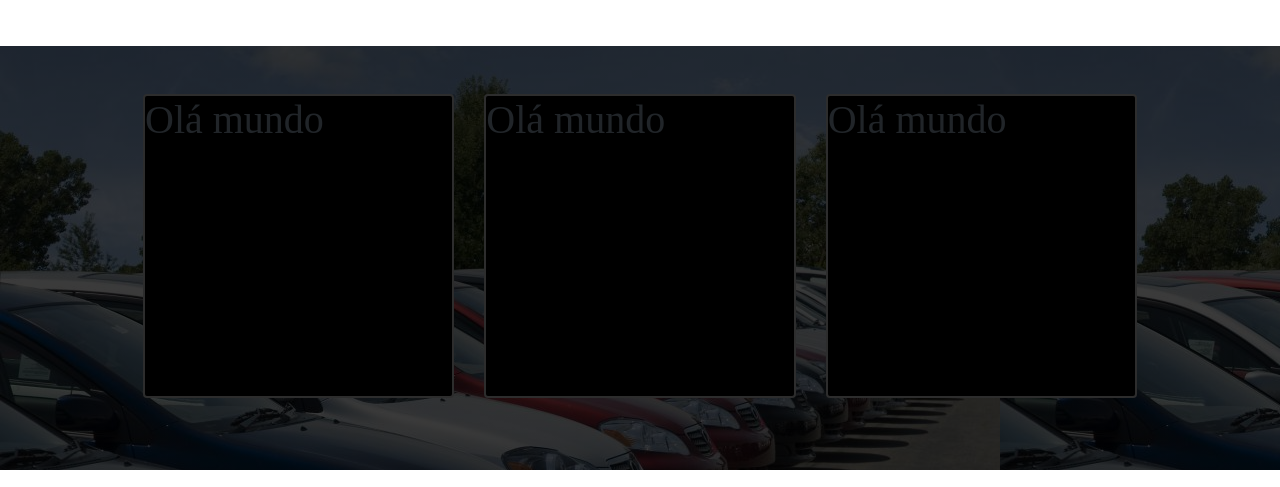
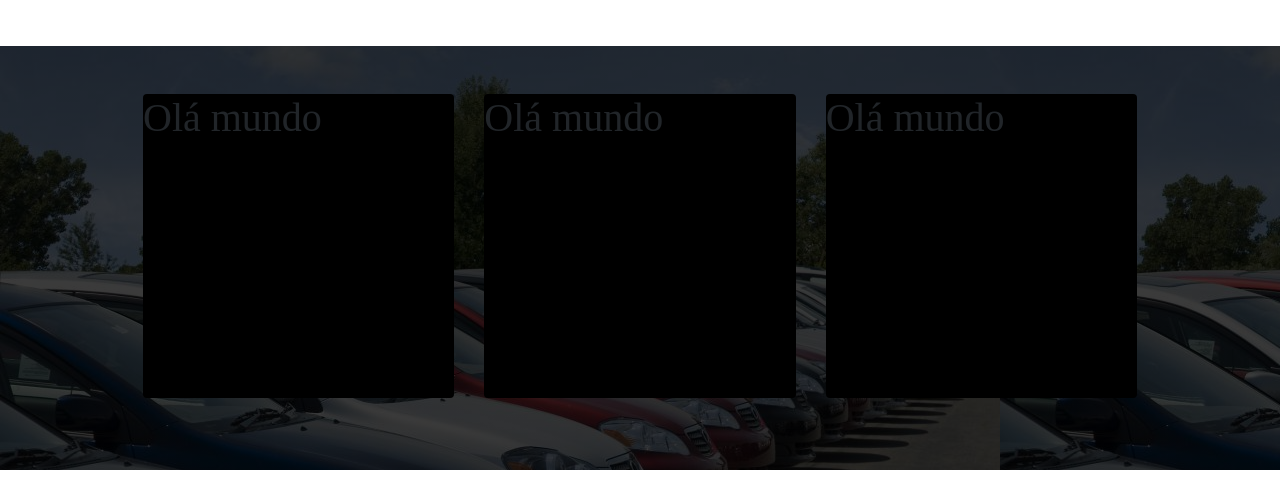
Before and after one commit to PedroMakengo/pap-estacionamento, a PHP site: page / in a window 1280 px wide. Shown: the part 1778-2265 px from the top of the page. Run offline with PHP 8.4, Linux system fonts and the light colour scheme.

Commit message:
Eliminando a borda

```diff
--- a/theme/assets/styles/estacionamento.css
+++ b/theme/assets/styles/estacionamento.css
@@ -190,8 +190,6 @@
   border-radius: 0.25rem;
   background-color: #000;
   height: 38vh;
-
-  border: 2px solid #ffffff2d;
 }
 
 /* MAPA */
```
